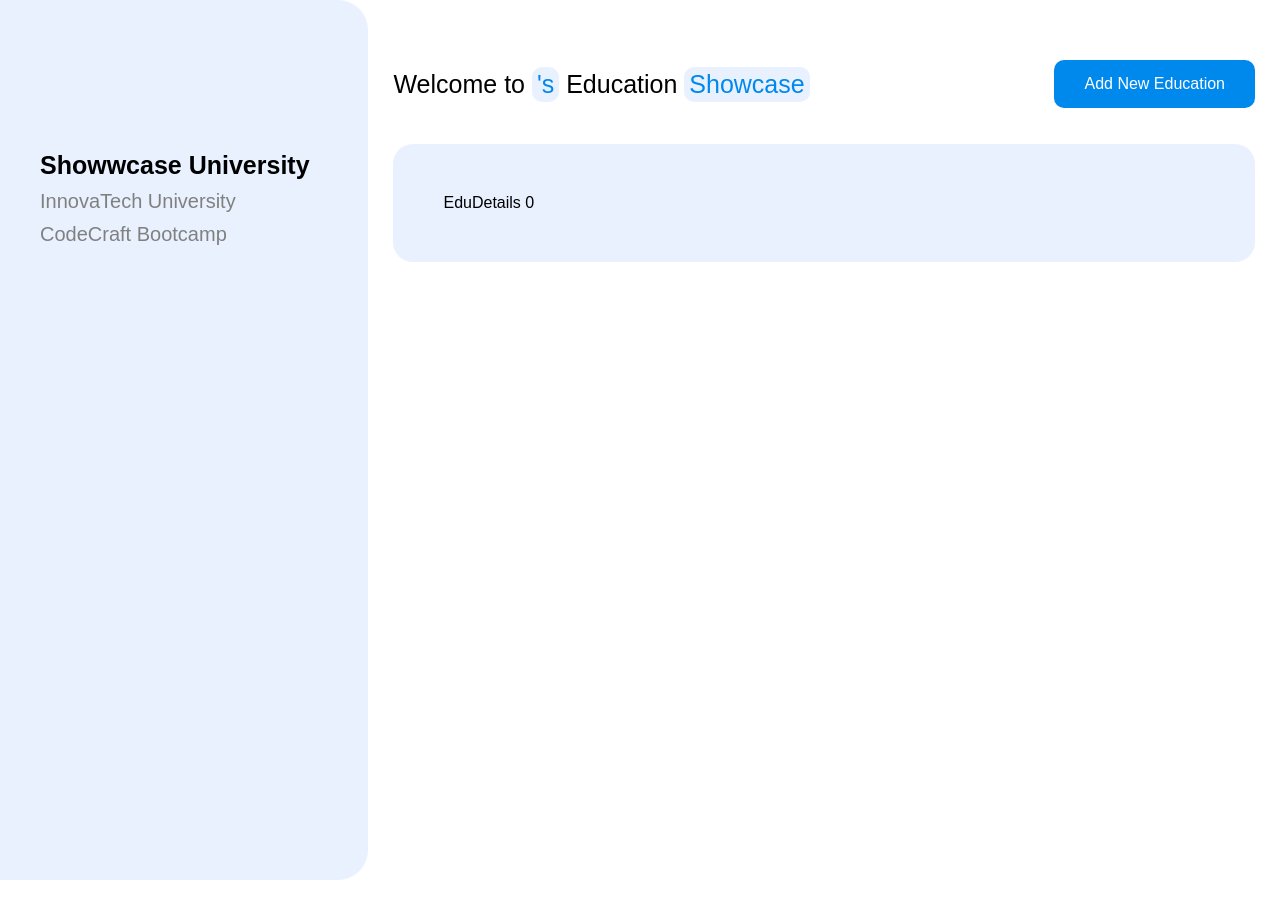
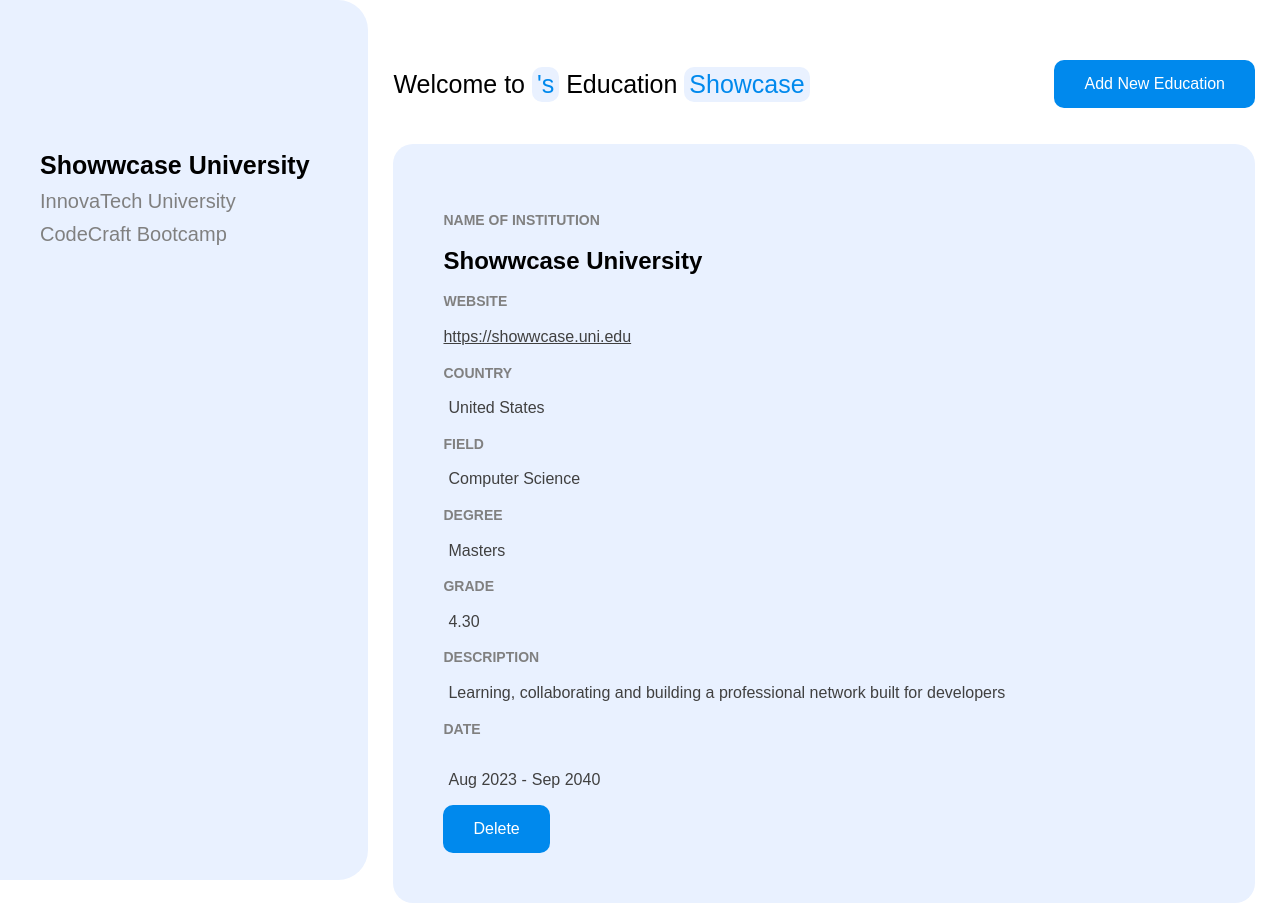
Before and after one commit to Semako123/showwcase, a Next.js app: page /dashboard/0 in a window 1280 px wide. Before the commit the page ends 880 px from the top, so only its background shows below. Built offline with nearby package versions, Linux system fonts and the light colour scheme; no server answers.

Commit message:
Wraps content in styled components Updates page content Add delete button and functionality

```diff
--- a/src/app/dashboard/[id]/page.tsx
+++ b/src/app/dashboard/[id]/page.tsx
@@ -1,10 +1,79 @@
+"use client";
+import { useEffect, useState } from "react";
+import { EduInfoType } from "@/@types";
+import { useEduContext } from "@/context/userContext";
+import {
+	InfoTitle,
+	UniversityInfo,
+	UniversityName,
+	UniversityLink,
+} from "@/components/styles/EduInfo.styles";
+import { Container } from "@/components/styles/Container.styles";
+import StyledButton from "@/components/styles/Button.styles";
+import { useRouter } from "next/navigation";
+
 interface EduDetailsPropType {
 	params: {
 		id: number;
 	};
 }
 const EduDetails = ({ params }: EduDetailsPropType) => {
-	return <div>EduDetails {params.id}</div>;
+	const { eduInfo, deleteEduInfo } = useEduContext()!;
+	const info: EduInfoType = eduInfo[params.id];
+	const [startDate, setStartDate] = useState(new Date());
+	const [endDate, setEndDate] = useState(new Date());
+	const handleDelete = (index: number) => {
+		deleteEduInfo(index);
+	};
+	const router = useRouter();
+
+	//update startDate and endDate after components has been rendered
+	useEffect(() => {
+		setStartDate(new Date(info.startDate));
+		setEndDate(new Date(info.endDate));
+	}, []);
+
+	if (info) {
+		return (
+			<div>
+				<InfoTitle>Name of Institution</InfoTitle>
+				<UniversityName>{info.name}</UniversityName>
+				<InfoTitle>Website</InfoTitle>
+				<UniversityLink href={info.website}>{info.website}</UniversityLink>
+				<InfoTitle>Country</InfoTitle>
+				<UniversityInfo>{info.country}</UniversityInfo>
+				<InfoTitle>Field</InfoTitle>
+				<UniversityInfo>{info.field}</UniversityInfo>
+				<InfoTitle>Degree</InfoTitle>
+				<UniversityInfo>{info.degree}</UniversityInfo>
+				<InfoTitle>Grade</InfoTitle>
+				<UniversityInfo>{info.Grade.toPrecision(3)}</UniversityInfo>
+				<InfoTitle>Description</InfoTitle>
+				<UniversityInfo>{info.description}</UniversityInfo>
+				<InfoTitle>Date</InfoTitle>
+				<Container>
+					<UniversityInfo>
+						{startDate.toLocaleString("default", { month: "short" })}{" "}
+						{startDate.getFullYear()} -
+					</UniversityInfo>
+					<UniversityInfo>
+						{endDate.toLocaleString("default", { month: "short" })}{" "}
+						{endDate.getFullYear()}
+					</UniversityInfo>
+				</Container>
+				<StyledButton
+					onClick={() => {
+						handleDelete(params.id);
+					}}>
+					Delete
+				</StyledButton>
+			</div>
+		);
+	} else {
+		//Redirects to dashboard if info is empty
+		router.push("/dashboard");
+		return <></>;
+	}
 };
 
 export default EduDetails;
```
